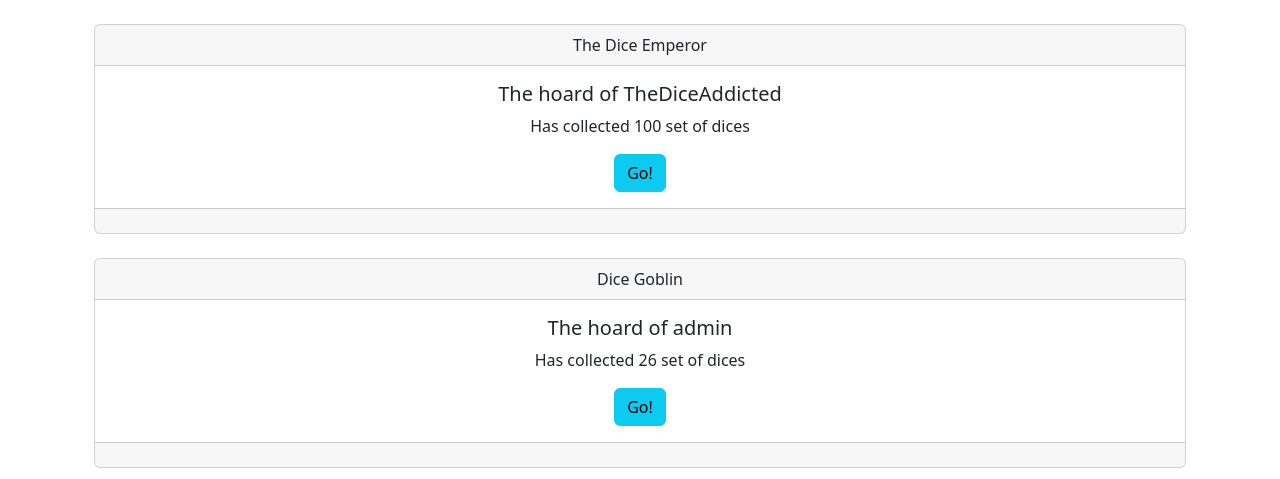
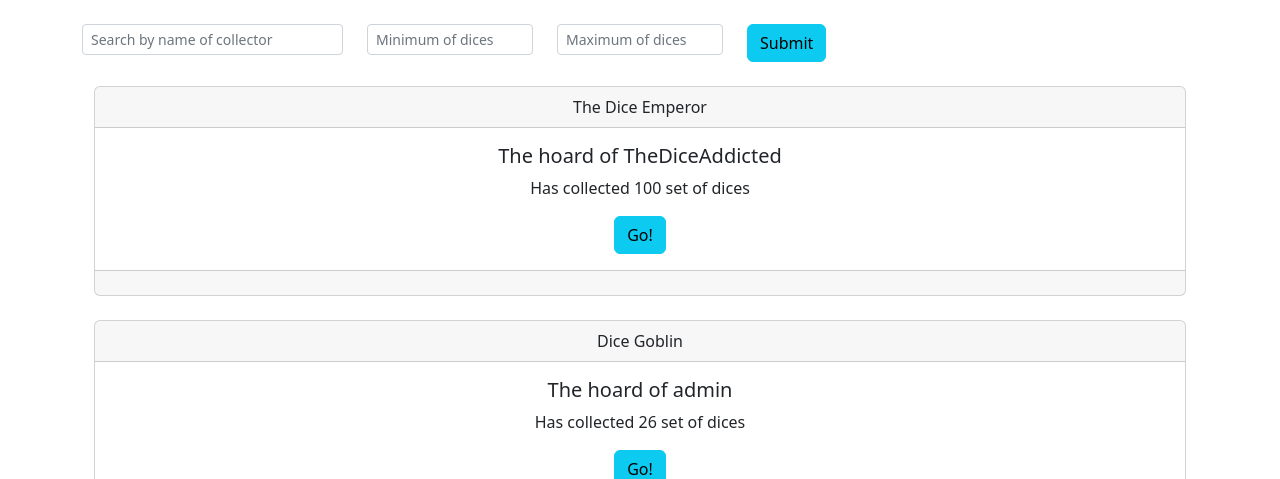
Before and after one commit to JiacomoPassero/DiceIT, a Django app: page /hoard/explore_hoards/ in a window 1280 px wide. Shown: the part 69-548 px from the top of the page. Run offline with Django 4.2, Linux system fonts and the light colour scheme; a user stored in the database is signed in; data comes from the database, SQL or seed files in the repository.

Commit message:
aggiunti i filtri alla ricerca dell'orda

```diff
--- a/diceit/diceit/hoard/views.py
+++ b/diceit/diceit/hoard/views.py
@@ -63,30 +63,45 @@ def ranking(num):
 @login_required
 def explore_hoards(request):
     tup = []
+
+    collezionisti = User.objects.all()
+    #Per ogni user, prendo la somma dei dadi comprati, e se non è none, allora procedo ad elaborarla
+    for c in collezionisti:
+        set_comprati = Purchase.objects.filter(buyer__exact=c)
+        #nota, questo sotto restituisce comunque un dizionario, con un solo elemento
+        set_comprati = set_comprati.aggregate(Sum('amount_of_sets'))
+        set_comprati = set_comprati['amount_of_sets__sum']
+
+        #se è none, allora non ci sono set comprati
+        if set_comprati != None:
+            col = {
+                'user' : c,
+                'num_set' : set_comprati,
+                'rank' : ranking(set_comprati),
+            }
+            tup.append(col)
+
+    tup.sort(reverse=True,key=returnSet)
+    #l'utente che ha comprato più dadi è il Dice Emperor
+    tup[0]["rank"] = "The Dice Emperor"
+
+    #se sono arrivato tramite post, ci sono, o potrebbero essere filtri da applicare
     if request.method == "POST":
-        pass
-    else:
-        collezionisti = User.objects.all()
-        '''Per ogni user, prendo la somma dei dadi comprati, e se non è none, allora procedo ad elaborarla'''
-        for c in collezionisti:
-            set_comprati = Purchase.objects.filter(buyer__exact=c)
-            #nota, questo sotto restituisce comunque un dizionario, con un solo elemento
-            set_comprati = set_comprati.aggregate(Sum('amount_of_sets'))
-            set_comprati = set_comprati['amount_of_sets__sum']
-
-            #se è none, allora non ci sono set comprati
-            if set_comprati != None:
-                col = {
-                    'user' : c,
-                    'num_set' : set_comprati,
-                    'rank' : ranking(set_comprati),
-                }
-                tup.append(col)
-
-
-        tup.sort(reverse=True,key=returnSet)
-        #l'utente che ha comprato più dadi è il Dice Emperor
-        tup[0]["rank"] = "The Dice Emperor"
+        name = request.POST['name']
+        min= request.POST['min']
+        max= request.POST['max']
+        #dato che ho già la classifica con i rank già fatti, mi limito ad applicare
+        #dei filtri in sequenza, partendo dal nome utente
+        if name != "":
+            tup = [t for t in tup if t['user'].username == name]
+        #numero minimo di dadi richiesti
+        if min != "":
+            min = int(min)
+            tup = [t for t in tup if t['num_set'] >= min]
+        #numero massimo di dadi richiesti
+        if max != "":
+            max = int(max)
+            tup = [t for t in tup if t['num_set'] <= max]
 
 
     ctx = {
--- a/diceit/diceit/templates/hoard/explore_hoards.html
+++ b/diceit/diceit/templates/hoard/explore_hoards.html
@@ -3,6 +3,25 @@
     {% load static %}
 {% endblock %}
 {% block content %}
+    <br>
+    <form class="container" method="post">{% csrf_token %}
+            <div class="form-group">
+            <div class="row">
+                <div class="col-sm-3">
+                    <input name="name" class="form-control form-control-sm" type="text" placeholder="Search by name of collector">
+                </div>
+                <div class="col-sm-2">
+                    <input name="min" class="form-control form-control-sm" type="number" placeholder="Minimum of dices" min = "0">
+                </div>
+                <div class="col-sm-2">
+                    <input name="max" class="form-control form-control-sm" type="number" placeholder="Maximum of dices" min = "0" max="">
+                </div>
+                <div class="col-sm-1">
+                    <button type="submit" class="btn btn-info">Submit</button>
+                </div>
+            </div>
+            </div>
+    </form>
     <br>
     <div class= "container">
         {% for persona in collezionisti %}
```
